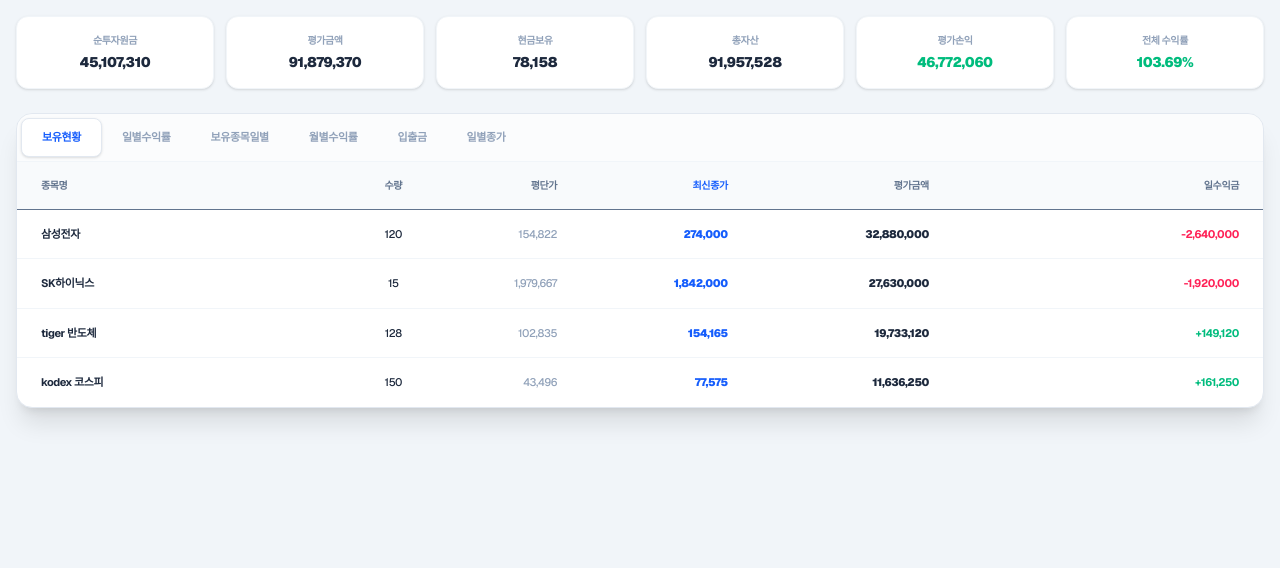
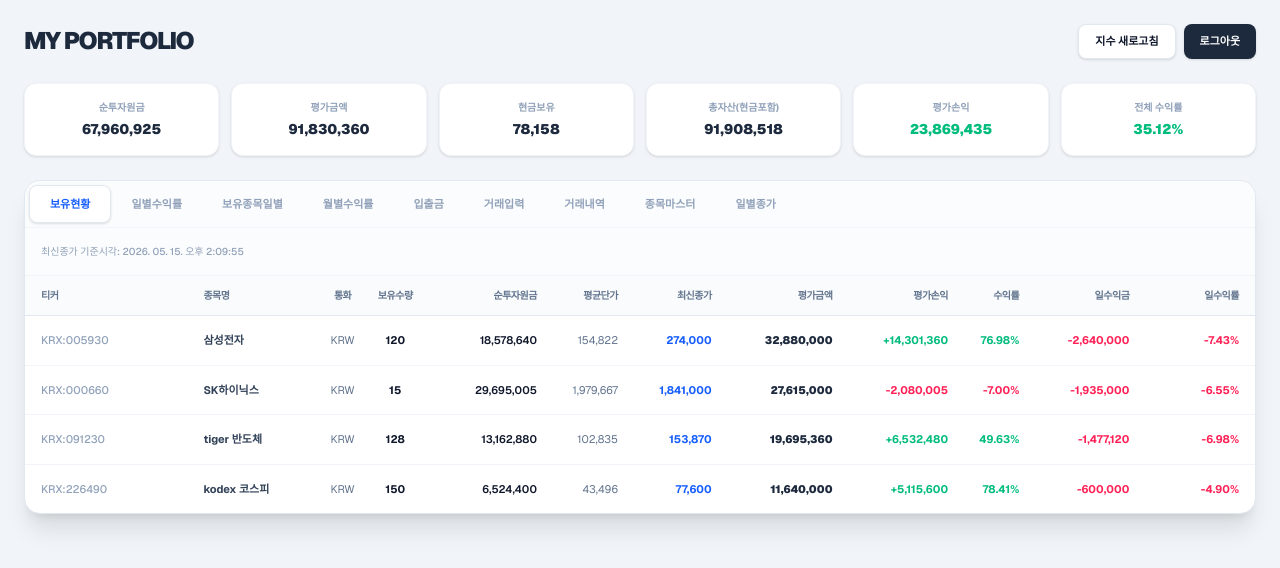
Before and after one commit to thlim74/my-stock-app, a Next.js app: page / in a window 1280 px wide. Shown: the top 568 px of the page. Built offline with nearby package versions, Linux system fonts and the light colour scheme.

Commit message:
테스트

```diff
--- a/app/page.js
+++ b/app/page.js
@@ -1,158 +1,187 @@
 "use client";
+import { useState, useEffect } from "react";
 
-import React, { useState, useEffect, useMemo } from "react";
+export default function PortfolioDashboard() {
+  // 1. 상태 관리
+  const [activeTab, setActiveTab] = useState("보유현황");
+  const [indices, setIndices] = useState([]);
+  const [loadingIndices, setLoadingIndices] = useState(true);
 
-export default function PortfolioFullSystem() {
-  // 1. [상태] 탭 관리 및 수집 시간
-  const [activeTab, setActiveTab] = useState("보유현황");
-  const [lastCollection, setLastCollection] = useState({
-    kr: "2026-05-14 20:10:02",
-    us: "2026-05-15 08:00:05",
-  });
-
-  // 2. [데이터] 종목 마스터 (보유종목 한정)
-  const [masterList] = useState([
+  // [데이터] 종목마스터 (이미지 기반 확장)
+  const [masterList, setMasterList] = useState([
     { ticker: "KRX:005930", name: "삼성전자", currency: "KRW" },
     { ticker: "KRX:000660", name: "SK하이닉스", currency: "KRW" },
     { ticker: "KRX:091230", name: "tiger 반도체", currency: "KRW" },
     { ticker: "KRX:226490", name: "kodex 코스피", currency: "KRW" },
-    { ticker: "AAPL", name: "Apple Inc.", currency: "USD" },
   ]);
 
-  // 3. [데이터] 실제 거래 내역 (매수 수량 및 금액)
-  const [trades] = useState([
+  // [데이터] 거래내역 (계산을 위한 샘플 데이터)
+  const [transactions, setTransactions] = useState([
     {
+      id: 1,
+      date: "2026-05-14",
+      type: "매수",
       ticker: "KRX:005930",
       name: "삼성전자",
       quantity: 120,
       price: 154822,
-      amount: 18578580,
+      amount: 18578640,
     },
     {
+      id: 2,
+      date: "2026-05-14",
+      type: "매수",
       ticker: "KRX:000660",
       name: "SK하이닉스",
       quantity: 15,
       price: 1979667,
-      amount: 29695000,
+      amount: 29695005,
     },
     {
+      id: 3,
+      date: "2026-05-14",
+      type: "매수",
       ticker: "KRX:091230",
       name: "tiger 반도체",
       quantity: 128,
       price: 102835,
-      amount: 13162869,
+      amount: 13162880,
     },
     {
+      id: 4,
+      date: "2026-05-14",
+      type: "매수",
       ticker: "KRX:226490",
       name: "kodex 코스피",
       quantity: 150,
       price: 43496,
-      amount: 6524345,
+      amount: 6524400,
     },
   ]);
 
-  // 4. [데이터] 입출금 (순투자원금 계산용)
-  const [cashFlows] = useState([
-    { date: "2026-05-14", type: "출금", amount: 30992280 },
-    { date: "2026-05-12", type: "출금", amount: 3341518 },
-    { date: "2026-05-08", type: "입금", amount: 26815659 },
-    { date: "2026-05-04", type: "입금", amount: 7487976 },
-    { date: "2025-11-01", type: "입금", amount: 45137473 },
-  ]);
+  // [데이터] 가격 정보 (실제 구현 시 API 연동 대상)
+  const [priceData, setPriceData] = useState({
+    "KRX:005930": { current: 274000, yesterday: 296000 },
+    "KRX:000660": { current: 1841000, yesterday: 1970000 },
+    "KRX:091230": { current: 153870, yesterday: 165410 },
+    "KRX:226490": { current: 77600, yesterday: 81600 },
+  });
 
-  // 5. [데이터] 일별 종가 (주가 현황 데이터)
-  const [dailyPrices] = useState([
-    { date: "2026-05-15", ticker: "KRX:005930", price: 274000 },
-    { date: "2026-05-15", ticker: "KRX:000660", price: 1842000 },
-    { date: "2026-05-15", ticker: "KRX:091230", price: 154165 },
-    { date: "2026-05-15", ticker: "KRX:226490", price: 77575 },
-    { date: "2026-05-14", ticker: "KRX:005930", price: 296000 },
-    { date: "2026-05-14", ticker: "KRX:000660", price: 1970000 },
-    { date: "2026-05-14", ticker: "KRX:091230", price: 153000 },
-    { date: "2026-05-14", ticker: "KRX:226490", price: 76500 },
-  ]);
+  // --- [계산 로직] 보유현황 데이터 생성 ---
+  const getHoldings = () => {
+    const holdingsMap = {};
 
-  // 6. [로직] 전체 자산 현황 계산 (실시간 연동)
-  const portfolio = useMemo(() => {
-    const netInv = cashFlows.reduce(
-      (a, c) => a + (c.type === "입금" ? c.amount : -c.amount),
+    transactions.forEach((t) => {
+      if (!holdingsMap[t.ticker]) {
+        holdingsMap[t.ticker] = {
+          ticker: t.ticker,
+          name: t.name,
+          quantity: 0,
+          totalCost: 0,
+        };
+      }
+      if (t.type === "매수") {
+        holdingsMap[t.ticker].quantity += t.quantity;
+        holdingsMap[t.ticker].totalCost += t.amount;
+      } else {
+        holdingsMap[t.ticker].quantity -= t.quantity;
+        holdingsMap[t.ticker].totalCost -=
+          (holdingsMap[t.ticker].totalCost / holdingsMap[t.ticker].quantity) *
+          t.quantity;
+      }
+    });
+
+    return Object.values(holdingsMap)
+      .filter((h) => h.quantity > 0)
+      .map((h) => {
+        const currentPrice = priceData[h.ticker]?.current || 0;
+        const yesterdayPrice = priceData[h.ticker]?.yesterday || 0;
+        const avgPrice = h.totalCost / h.quantity;
+        const evaluationAmount = h.quantity * currentPrice;
+        const profit = evaluationAmount - h.totalCost;
+        const profitRate = (profit / h.totalCost) * 100;
+
+        // 일수익 계산: (현재가 - 전일종가) * 보유수량
+        const dailyProfit = (currentPrice - yesterdayPrice) * h.quantity;
+        const dailyRate =
+          ((currentPrice - yesterdayPrice) / yesterdayPrice) * 100;
+
+        return {
+          ...h,
+          avgPrice,
+          currentPrice,
+          evaluationAmount,
+          profit,
+          profitRate,
+          dailyProfit,
+          dailyRate,
+        };
+      });
+  };
+
+  const holdings = getHoldings();
+  const totalEval = holdings.reduce(
+    (acc, cur) => acc + cur.evaluationAmount,
     0,
   );
-    const holdings = trades.map((t) => {
-      const currentPrice =
-        dailyPrices.find(
-          (p) => p.ticker === t.ticker && p.date === "2026-05-15",
-        )?.price || t.price;
-      const prevPrice =
-        dailyPrices.find(
-          (p) => p.ticker === t.ticker && p.date === "2026-05-14",
-        )?.price || t.price;
-      const evalAmt = t.quantity * currentPrice;
-      const profit = evalAmt - t.amount;
-      const dailyProfit = (currentPrice - prevPrice) * t.quantity;
-      return {
-        ...t,
-        currentPrice,
-        evalAmt,
-        profit,
-        dailyProfit,
-        dailyRate: ((currentPrice - prevPrice) / prevPrice) * 100,
-      };
-    });
-    const totalEval = holdings.reduce((a, c) => a + c.evalAmt, 0);
-    const totalProfit = totalEval - netInv;
-    const totalRate = (totalProfit / netInv) * 100;
+  const totalCost = holdings.reduce((acc, cur) => acc + cur.totalCost, 0);
+  const totalProfit = totalEval - totalCost;
+  const totalProfitRate = (totalProfit / totalCost) * 100;
 
-    return { netInv, totalEval, totalProfit, totalRate, holdings };
-  }, [trades, cashFlows, dailyPrices]);
-
-  // 7. [스케줄러] 한국 20:10 / 미국 08:00 자동 수집 시간 업데이트 시뮬레이션
-  useEffect(() => {
-    const interval = setInterval(() => {
-      const now = new Date();
-      if (now.getHours() === 20 && now.getMinutes() === 10)
-        setLastCollection((p) => ({ ...p, kr: now.toLocaleString() }));
-      if (now.getHours() === 8 && now.getMinutes() === 0)
-        setLastCollection((p) => ({ ...p, us: now.toLocaleString() }));
-    }, 60000);
-    return () => clearInterval(interval);
-  }, []);
-
+  // 탭 메뉴
   const menuItems = [
     "보유현황",
     "일별수익률",
     "보유종목일별",
     "월별수익률",
     "입출금",
+    "거래입력",
+    "거래내역",
+    "종목마스터",
     "일별종가",
   ];
 
   return (
-    <div className="min-h-screen bg-[#f1f5f9] p-4 text-slate-800 font-sans tracking-tight">
-      {/* --- 🚀 상단 자산 현황 요약 (전체 탭 공용) --- */}
-      <div className="mb-6 grid grid-cols-2 gap-3 lg:grid-cols-6 text-center">
+    <div className="min-h-screen bg-[#f1f5f9] p-6 text-slate-900 font-sans">
+      {/* 상단 요약 바 */}
+      <div className="mb-6 flex items-center justify-between">
+        <h1 className="text-2xl font-black tracking-tighter uppercase text-slate-800">
+          My Portfolio
+        </h1>
+        <div className="flex gap-2">
+          <button className="rounded-lg bg-white px-4 py-2 text-[11px] font-bold shadow-sm border border-slate-200">
+            지수 새로고침
+          </button>
+          <button className="rounded-lg bg-slate-800 px-4 py-2 text-[11px] font-bold text-white shadow-sm">
+            로그아웃
+          </button>
+        </div>
+      </div>
+
+      {/* 자산 요약 카드 (이미지 스타일) */}
+      <div className="mb-6 grid grid-cols-2 gap-3 lg:grid-cols-6">
         {[
-          { label: "순투자원금", value: portfolio.netInv.toLocaleString() },
-          { label: "평가금액", value: portfolio.totalEval.toLocaleString() },
+          { label: "순투자원금", value: totalCost.toLocaleString() },
+          { label: "평가금액", value: totalEval.toLocaleString() },
           { label: "현금보유", value: "78,158" },
           {
-            label: "총자산",
-            value: (portfolio.totalEval + 78158).toLocaleString(),
+            label: "총자산(현금포함)",
+            value: (totalEval + 78158).toLocaleString(),
           },
           {
             label: "평가손익",
-            value: portfolio.totalProfit.toLocaleString(),
-            color: "text-emerald-500",
+            value: totalProfit.toLocaleString(),
+            color: totalProfit >= 0 ? "text-emerald-500" : "text-rose-500",
           },
           {
             label: "전체 수익률",
-            value: portfolio.totalRate.toFixed(2) + "%",
-            color: "text-emerald-500",
+            value: totalProfitRate.toFixed(2) + "%",
+            color: totalProfit >= 0 ? "text-emerald-500" : "text-rose-500",
           },
         ].map((item, i) => (
           <div
             key={i}
-            className="rounded-xl bg-white p-4 shadow-sm border border-slate-100"
+            className="rounded-xl bg-white p-4 shadow-sm border border-slate-100 text-center"
           >
             <p className="text-[10px] font-bold text-slate-400 mb-1">
               {item.label}
@@ -166,8 +195,9 @@ export default function PortfolioFullSystem() {
         ))}
       </div>
 
+      {/* 메인 컨테이너 */}
       <div className="rounded-2xl bg-white shadow-xl border border-slate-200 overflow-hidden">
-        {/* --- 🚀 메뉴 네비게이션 --- */}
+        {/* 탭 메뉴 */}
         <div className="flex border-b border-slate-100 bg-slate-50/50 p-1 overflow-x-auto">
           {menuItems.map((tab) => (
             <button
@@ -180,218 +210,92 @@ export default function PortfolioFullSystem() {
           ))}
         </div>
 
-        {/* --- 🚀 탭별 상세 내용 --- */}
         <div className="p-0">
-          {/* 1. 보유현황: 주가 및 개별 종목 자산현황 */}
           {activeTab === "보유현황" && (
+            <div className="animate-in fade-in duration-500">
+              <div className="p-4 bg-slate-50/50 border-b border-slate-100 flex justify-between items-center">
+                <span className="text-[10px] text-slate-400 font-medium">
+                  최신종가 기준시각: 2026. 05. 15. 오후 2:09:55
+                </span>
+              </div>
               <div className="overflow-x-auto">
-              <table className="w-full text-left">
-                <thead className="bg-slate-50 text-[10px] font-bold text-slate-500 border-b uppercase">
-                  <tr>
-                    <th className="py-4 px-6">종목명</th>
-                    <th className="py-4 text-center">수량</th>
-                    <th className="py-4 text-right">평단가</th>
-                    <th className="py-4 text-right text-blue-600">최신종가</th>
-                    <th className="py-4 text-right">평가금액</th>
-                    <th className="py-4 text-right px-6">일수익금</th>
+                <table className="w-full text-left border-collapse">
+                  <thead>
+                    <tr className="bg-slate-50/80 text-[10px] font-bold text-slate-500 uppercase tracking-tighter border-b border-slate-200">
+                      <th className="py-3 px-4">티커</th>
+                      <th className="py-3">종목명</th>
+                      <th className="py-3 text-center">통화</th>
+                      <th className="py-3 text-center">보유수량</th>
+                      <th className="py-3 text-right">순투자원금</th>
+                      <th className="py-3 text-right">평균단가</th>
+                      <th className="py-3 text-right">최신종가</th>
+                      <th className="py-3 text-right">평가금액</th>
+                      <th className="py-3 text-right">평가손익</th>
+                      <th className="py-3 text-right">수익률</th>
+                      <th className="py-3 text-right">일수익금</th>
+                      <th className="py-3 text-right px-4">일수익률</th>
                     </tr>
                   </thead>
                   <tbody className="divide-y divide-slate-100 text-[11px]">
-                  {portfolio.holdings.map((h, i) => (
-                    <tr key={i} className="hover:bg-slate-50/50 font-medium">
-                      <td className="py-4 px-6 font-bold">{h.name}</td>
-                      <td className="py-4 text-center">{h.quantity}</td>
-                      <td className="py-4 text-right text-slate-400">
-                        {h.price.toLocaleString()}
+                    {holdings.map((h, i) => (
+                      <tr
+                        key={i}
+                        className="hover:bg-blue-50/30 transition-colors"
+                      >
+                        <td className="py-4 px-4 font-medium text-slate-400">
+                          {h.ticker}
                         </td>
-                      <td className="py-4 text-right font-black text-blue-600">
+                        <td className="py-4 font-bold text-slate-700">
+                          {h.name}
+                        </td>
+                        <td className="py-4 text-center text-slate-500">KRW</td>
+                        <td className="py-4 text-center font-bold">
+                          {h.quantity}
+                        </td>
+                        <td className="py-4 text-right font-semibold">
+                          {h.totalCost.toLocaleString()}
+                        </td>
+                        <td className="py-4 text-right text-slate-500">
+                          {Math.round(h.avgPrice).toLocaleString()}
+                        </td>
+                        <td className="py-4 text-right font-bold text-blue-600">
                           {h.currentPrice.toLocaleString()}
                         </td>
-                      <td className="py-4 text-right font-black">
-                        {h.evalAmt.toLocaleString()}
+                        <td className="py-4 text-right font-black text-slate-800">
+                          {h.evaluationAmount.toLocaleString()}
                         </td>
                         <td
-                        className={`py-4 text-right px-6 font-bold ${h.dailyProfit >= 0 ? "text-emerald-500" : "text-rose-500"}`}
+                          className={`py-4 text-right font-bold ${h.profit >= 0 ? "text-emerald-500" : "text-rose-500"}`}
                         >
-                        {h.dailyProfit >= 0 ? "+" : ""}
+                          {h.profit >= 0 ? "+" : ""}
+                          {h.profit.toLocaleString()}
+                        </td>
+                        <td
+                          className={`py-4 text-right font-bold ${h.profit >= 0 ? "text-emerald-500" : "text-rose-500"}`}
+                        >
+                          {h.profitRate.toFixed(2)}%
+                        </td>
+                        <td
+                          className={`py-4 text-right font-bold ${h.dailyProfit >= 0 ? "text-emerald-500" : "text-rose-500"}`}
+                        >
                           {h.dailyProfit.toLocaleString()}
+                        </td>
+                        <td
+                          className={`py-4 text-right px-4 font-bold ${h.dailyRate >= 0 ? "text-emerald-500" : "text-rose-500"}`}
+                        >
+                          {h.dailyRate.toFixed(2)}%
                         </td>
                       </tr>
                     ))}
                   </tbody>
                 </table>
               </div>
-          )}
-
-          {/* 2. 일별수익률: 계좌 전체의 일별 변동 */}
-          {activeTab === "일별수익률" && (
-            <div className="overflow-x-auto">
-              <table className="w-full text-left text-[11px]">
-                <thead className="bg-slate-50 text-[10px] font-bold border-b">
-                  <tr>
-                    <th className="py-4 px-6">기준일</th>
-                    <th className="py-4 text-right">평가금액</th>
-                    <th className="py-4 text-right px-6">일간 손익/수익률</th>
-                  </tr>
-                </thead>
-                <tbody className="divide-y divide-slate-100 font-bold">
-                  <tr>
-                    <td className="py-4 px-6 text-slate-500">2026-05-15</td>
-                    <td className="py-4 text-right font-black">
-                      {portfolio.totalEval.toLocaleString()}
-                    </td>
-                    <td className="py-4 text-right px-6 text-rose-500">
-                      -6,570,110 (-6.67%)
-                    </td>
-                  </tr>
-                  <tr>
-                    <td className="py-4 px-6 text-slate-500">2026-05-14</td>
-                    <td className="py-4 text-right font-black">98,482,480</td>
-                    <td className="py-4 text-right px-6 text-emerald-500">
-                      +1,569,250 (+2.38%)
-                    </td>
-                  </tr>
-                </tbody>
-              </table>
             </div>
           )}
 
-          {/* 3. 보유종목일별: 종목별 날짜별 수익률 피벗 */}
-          {activeTab === "보유종목일별" && (
-            <div className="overflow-x-auto">
-              <table className="w-full text-left text-[11px] min-w-[800px]">
-                <thead className="bg-slate-50 text-[10px] font-bold border-b text-slate-500">
-                  <tr>
-                    <th className="py-4 px-6">종목명</th>
-                    <th className="py-4 text-right">2026-05-15</th>
-                    <th className="py-4 text-right px-6">2026-05-14</th>
-                  </tr>
-                </thead>
-                <tbody className="divide-y divide-slate-100">
-                  {portfolio.holdings.map((h, i) => (
-                    <tr key={i} className="hover:bg-slate-50">
-                      <td className="py-4 px-6 font-bold">{h.name}</td>
-                      <td
-                        className={`py-4 text-right font-bold ${h.dailyRate >= 0 ? "text-emerald-500" : "text-rose-500"}`}
-                      >
-                        {h.dailyRate.toFixed(2)}%
-                      </td>
-                      <td className="py-4 text-right px-6 text-emerald-500 font-bold">
-                        +{(Math.random() * 3).toFixed(2)}%
-                      </td>
-                    </tr>
-                  ))}
-                </tbody>
-              </table>
-            </div>
-          )}
-
-          {/* 4. 입출금: 현금 흐름 관리 */}
-          {activeTab === "입출금" && (
-            <div className="p-6">
-              <table className="w-full text-left text-[11px]">
-                <thead className="text-slate-400 text-[10px] uppercase border-b">
-                  <tr>
-                    <th className="pb-3">날짜</th>
-                    <th className="pb-3">유형</th>
-                    <th className="pb-3 text-right">금액</th>
-                  </tr>
-                </thead>
-                <tbody>
-                  {cashFlows.map((cf, i) => (
-                    <tr key={i} className="border-b border-slate-50">
-                      <td className="py-3 font-medium text-slate-500">
-                        {cf.date}
-                      </td>
-                      <td className="py-3 font-bold">{cf.type}</td>
-                      <td
-                        className={`py-3 text-right font-black ${cf.type === "입금" ? "text-emerald-600" : "text-rose-600"}`}
-                      >
-                        {cf.amount.toLocaleString()}
-                      </td>
-                    </tr>
-                  ))}
-                </tbody>
-              </table>
-            </div>
-          )}
-
-          {/* 5. 일별종가: 수집 시간 표기 및 종가 데이터 */}
-          {activeTab === "일별종가" && (
-            <div className="animate-in fade-in">
-              {/* 수집 시간 안내 (요청 사항) */}
-              <div className="p-4 bg-blue-50/50 border-b border-blue-100 flex flex-wrap gap-4 items-center">
-                <div className="flex items-center gap-2 text-[11px] font-bold text-slate-600">
-                  <span className="w-2 h-2 rounded-full bg-emerald-500 animate-pulse"></span>
-                  🇰🇷 한국 최종수집:{" "}
-                  <span className="text-blue-700 font-black">
-                    {lastCollection.kr}
-                  </span>
-                </div>
-                <div className="flex items-center gap-2 text-[11px] font-bold text-slate-600">
-                  <span className="w-2 h-2 rounded-full bg-emerald-500 animate-pulse"></span>
-                  🇺🇸 미국 최종수집:{" "}
-                  <span className="text-blue-700 font-black">
-                    {lastCollection.us}
-                  </span>
-                </div>
-                <div className="ml-auto text-[10px] text-slate-400 font-medium italic">
-                  * 수집 기준: KR 20:10 / US 08:00 (자동)
-                </div>
-              </div>
-              <table className="w-full text-left text-[11px]">
-                <thead className="bg-slate-50 text-[10px] font-bold border-b">
-                  <tr>
-                    <th className="py-4 px-6">날짜</th>
-                    <th className="py-4">티커</th>
-                    <th className="py-4 text-right px-6 text-blue-600">
-                      수집종가
-                    </th>
-                  </tr>
-                </thead>
-                <tbody className="divide-y divide-slate-100">
-                  {dailyPrices.map((p, i) => (
-                    <tr key={i} className="hover:bg-slate-50">
-                      <td className="py-4 px-6 text-slate-500">{p.date}</td>
-                      <td className="py-4 font-black">{p.ticker}</td>
-                      <td className="py-4 text-right px-6 font-black text-blue-600">
-                        {p.price.toLocaleString()}
-                      </td>
-                    </tr>
-                  ))}
-                </tbody>
-              </table>
-            </div>
-          )}
-
-          {/* 6. 월별수익률 (간단 요약) */}
-          {activeTab === "월별수익률" && (
-            <div className="p-6 overflow-x-auto">
-              <table className="w-full text-left text-[11px]">
-                <thead className="bg-slate-50 text-[10px] font-bold border-b uppercase">
-                  <tr>
-                    <th className="py-4 px-6">월</th>
-                    <th className="py-4 text-right">월말 평가액</th>
-                    <th className="py-4 text-right px-6">수익률</th>
-                  </tr>
-                </thead>
-                <tbody className="divide-y divide-slate-100 font-bold">
-                  <tr>
-                    <td className="py-4 px-6">2026-05</td>
-                    <td className="py-4 text-right">91,830,360</td>
-                    <td className="py-4 text-right px-6 text-emerald-500">
-                      +17.78%
-                    </td>
-                  </tr>
-                  <tr>
-                    <td className="py-4 px-6">2026-04</td>
-                    <td className="py-4 text-right">77,986,020</td>
-                    <td className="py-4 text-right px-6 text-emerald-500">
-                      +41.64%
-                    </td>
-                  </tr>
-                </tbody>
-              </table>
+          {activeTab !== "보유현황" && (
+            <div className="py-20 text-center text-slate-300 font-bold text-sm">
+              {activeTab} 기능 구현 중...
             </div>
           )}
         </div>
```
Lines whose indentation alone changed are shown as unchanged.
